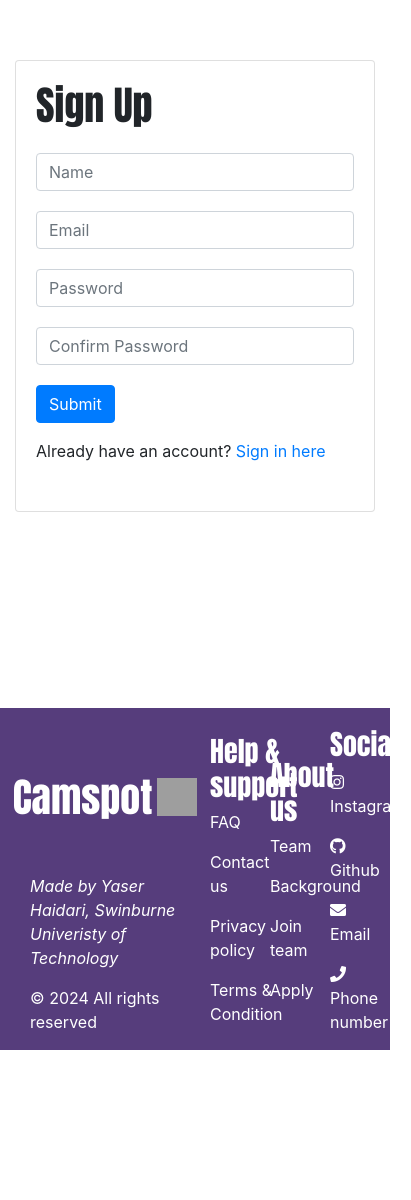
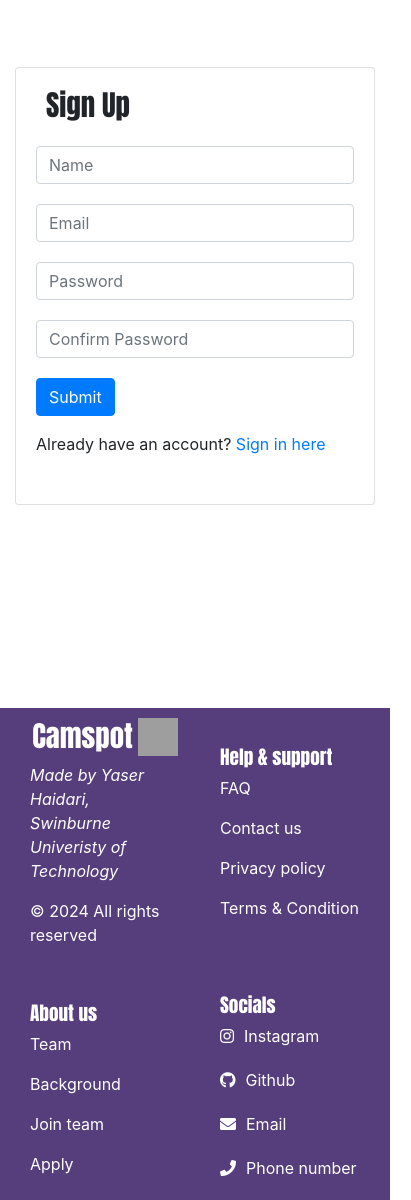
Before and after one commit to YaserHaidari/CamDectection, a Vue app: page /cos20031/s104608220/dist/#/Register in a window 390 px wide. Shown: the part 136-1336 px from the top of the page, 411 px wide, since content can reach past the window. Before the commit the page ends 1186 px from the top, so only its background shows below. Built offline with nearby package versions, Linux system fonts and the light colour scheme; grey boxes are pictures that could not be loaded; what vuefire would draw is missing.

Commit message:
fixed footer for mobile, change button for admin doesn't work yet'

```diff
--- a/src/components/FooterComp.vue
+++ b/src/components/FooterComp.vue
@@ -3,7 +3,8 @@
         <div class="col-6">
             <div style="display: flex; flex: 1; flex-direction: row; justify-content: center; align-items: center;">
                 <h1>Camspot</h1>
-                <img style="width: 45px; height: 45px; padding-bottom: 7px; padding-left: 5px;" src="https://cdn-icons-png.flaticon.com/512/8742/8742260.png"/>
+                <img style="width: 45px; height: 45px; padding-bottom: 7px; padding-left: 5px;"
+                    src="https://cdn-icons-png.flaticon.com/512/8742/8742260.png" />
             </div>
             <p><i>Made by Yaser Haidari,
                     Swinburne Univeristy of Technology</i></p>
@@ -25,10 +26,10 @@
         </div>
         <div class="col-2" style="align-items: flex-start !important;">
             <h3>Socials</h3>
-            <p><i class="fab fa-instagram"></i> Instagram</p>
-            <p><i class="fab fa-github"></i> Github</p>
-            <p><i class="fas fa-envelope"></i> Email</p>
-            <p><i class="fas fa-phone"></i> Phone number</p>
+            <div class="social-item"><i class="fab fa-instagram"></i> <span>Instagram</span></div>
+            <div class="social-item"><i class="fab fa-github"></i> <span>Github</span></div>
+            <div class="social-item"><i class="fas fa-envelope"></i> <span>Email</span></div>
+            <div class="social-item"><i class="fas fa-phone"></i> <span>Phone number</span></div>
         </div>
     </div>
 </template>
@@ -36,8 +37,8 @@
 <script>
 export default {
     name: 'FooterComp',
-    data(){
-        return{
+    data() {
+        return {
             username: ''
         }
     },
@@ -45,15 +46,17 @@ export default {
 </script>
 
 <style>
-#footer-container{
+#footer-container {
     background-color: #563D7C;
     color: white;
     height: 100%;
     display: flex;
     flex: 1;
     flex-direction: row;
+    flex-wrap: wrap;
 }
-#footer-container > div{
+
+#footer-container>div {
     margin-top: 20px;
     display: flex;
     flex: 1;
@@ -61,11 +64,48 @@ export default {
     justify-content: center;
     align-items: center;
 }
-h1{
+
+h1 {
     font-family: Impact, Haettenschweiler, 'Arial Narrow Bold', sans-serif;
 }
-h3{
+
+h3 {
     font-family: Impact, Haettenschweiler, 'Arial Narrow Bold', sans-serif;
     font-weight: 500;
 }
+.social-item {
+    display: flex;
+    align-items: center;
+    margin-bottom: 20px; /* Add this line */
+}
+.social-item > span {
+    margin-left: 10px;
+}
+
+@media screen and (max-width: 700px) {
+    h1 {
+        font-size: 1.8em;
+        margin-left: 10px;
+    }
+
+    h3 {
+        font-size: 1.2em;
+    }
+
+    #footer-container {
+        display: grid;
+        grid-template-columns: repeat(2, 1fr);
+        grid-gap: 20px;
+    }
+
+    #footer-container>div {
+        padding-top: 10px;
+        width: 100%;
+        min-width: 100%;
+        margin-top: 0px;
+        flex-direction: column;
+        justify-content: center;
+        align-items: center;
+    }
+}
 </style>
--- a/src/components/NavBarComp.vue
+++ b/src/components/NavBarComp.vue
@@ -1,5 +1,4 @@
 <template>
-   <div>
     <nav class="navbar navbar-expand-lg navbar-dark ">
   <a class="navbar-brand" href="#">{{username}}</a>
   <button class="navbar-toggler" type="button" data-toggle="collapse" data-target="#navbarSupportedContent" aria-controls="navbarSupportedContent" aria-expanded="false" aria-label="Toggle navigation">
@@ -67,7 +66,6 @@
     </form>
   </div>
 </nav>
-   </div>
 </template>
 
 
@@ -79,6 +77,13 @@ nav{
     font-size: 1.1rem;
     font-weight: 500;
     background-color: #563D7C;
+    width: 100%;
+    min-width: 100%;
+    margin-left: 0;
+    margin-right: 0;
+    padding-left: 0;
+    padding-right: 0;
+
 }
 nav > *{
     padding: 20px;
```
Also changed, not shown: src/screens/Homescreen.vue (+107 -48 lines), 1 other file (tests, documents, lock files or other folders). Lines whose indentation alone changed are shown as unchanged.
